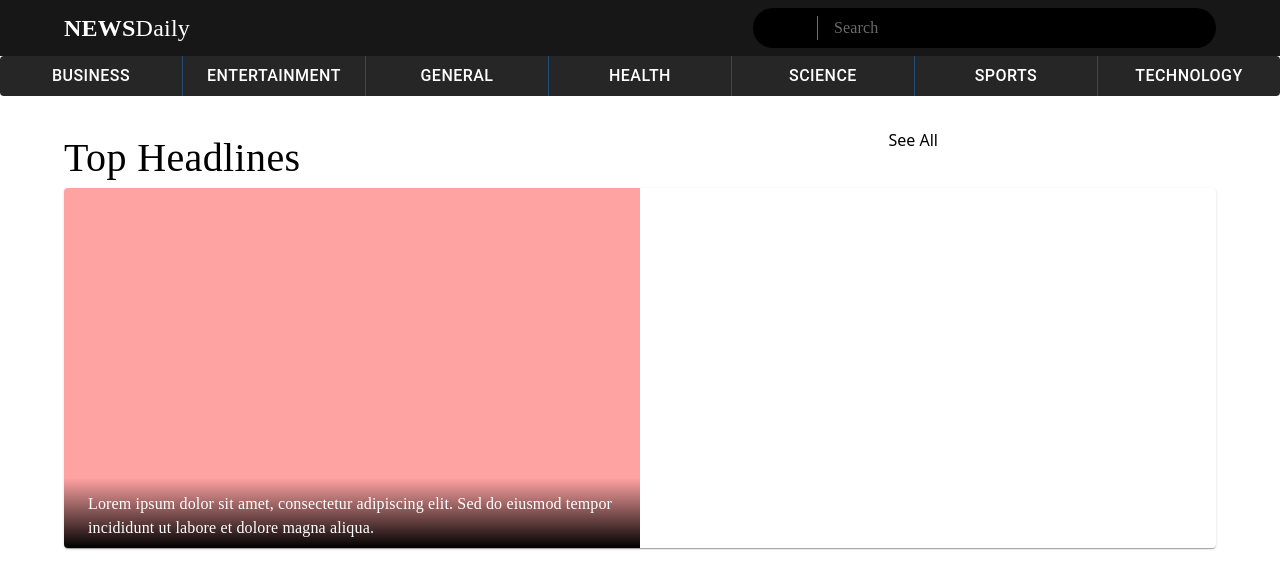
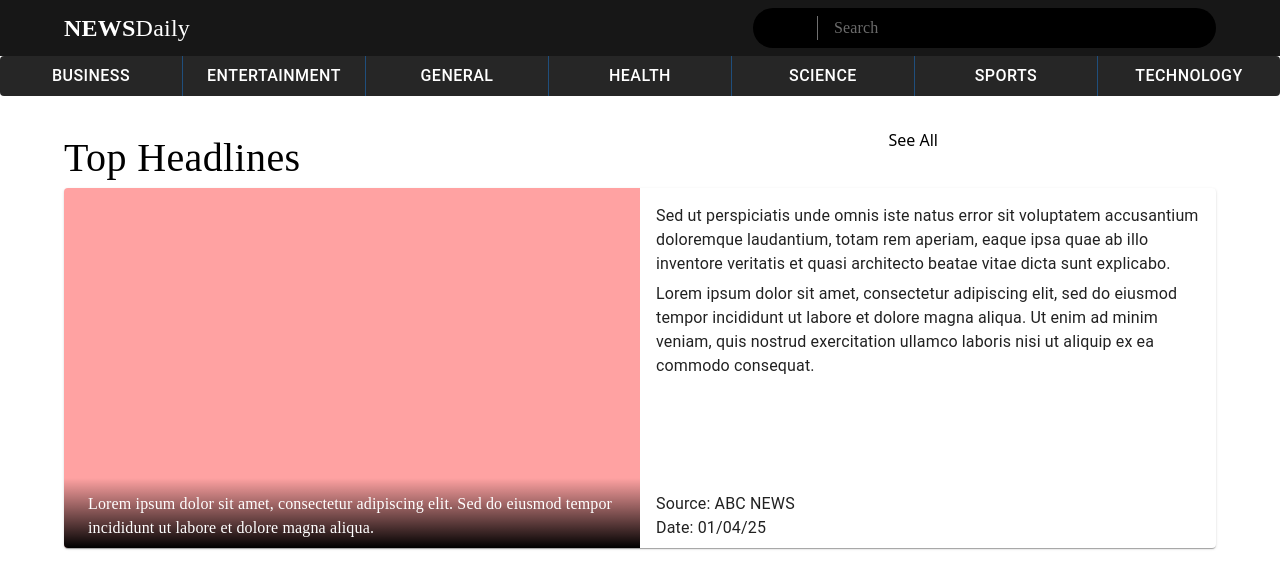
Before and after one commit to ahmeddin12/news_portal, a React (Vite) app: page / in a window 1280 px wide. Shown: the top 588 px of the page. Built offline with nearby package versions, Linux system fonts and the light colour scheme; some icons are missing.

Commit message:
feat: add additional content and source information to Home component

```diff
--- a/src/pages/home.tsx
+++ b/src/pages/home.tsx
@@ -1,4 +1,4 @@
-import { Box, Typography, Button, Card } from "@mui/material";
+import { Box, Typography, Button, Card, CardContent } from "@mui/material";
 
 import type { FC } from "react";
 
@@ -48,6 +48,32 @@ const Home: FC = () => {
             eiusmod tempor incididunt ut labore et dolore magna aliqua.
           </Typography>
         </Box>
+        <CardContent className="relative ">
+          <Typography
+            gutterBottom
+            className="sm:text-xl text-lg font-serif line-clamp-4"
+          >
+            Sed ut perspiciatis unde omnis iste natus error sit voluptatem
+            accusantium doloremque laudantium, totam rem aperiam, eaque ipsa
+            quae ab illo inventore veritatis et quasi architecto beatae vitae
+            dicta sunt explicabo.
+          </Typography>
+          <Typography className="sm:text-xl text-lg font-serif line-clamp-4">
+            Lorem ipsum dolor sit amet, consectetur adipiscing elit, sed do
+            eiusmod tempor incididunt ut labore et dolore magna aliqua. Ut enim
+            ad minim veniam, quis nostrud exercitation ullamco laboris nisi ut
+            aliquip ex ea commodo consequat.
+          </Typography>
+
+          <Box className="md:absolute bottom-2">
+            <Typography className="sm:text-xl text-lg font-serif line-clamp-4">
+              Source: ABC NEWS
+            </Typography>
+            <Typography className="sm:text-xl text-lg font-serif line-clamp-4">
+              Date: 01/04/25
+            </Typography>
+          </Box>
+        </CardContent>
       </Card>
     </Box>
   );
```
